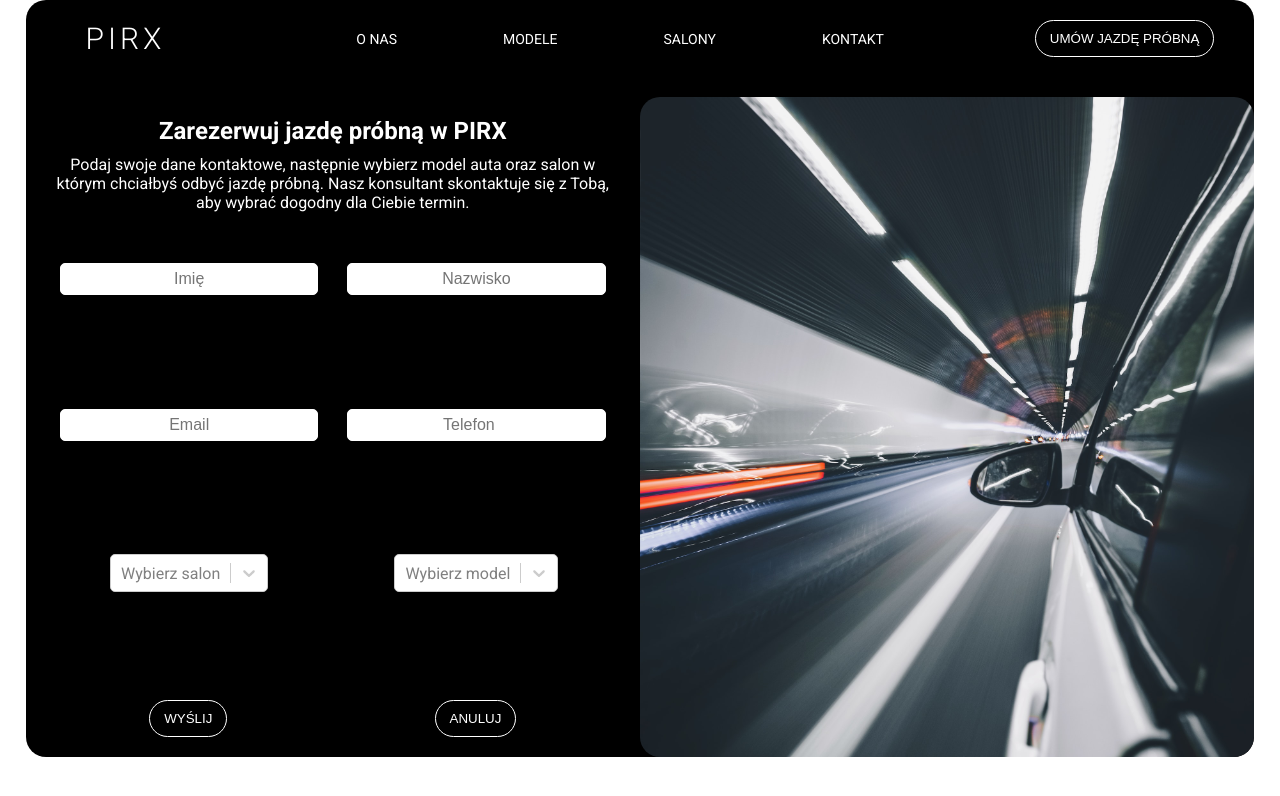
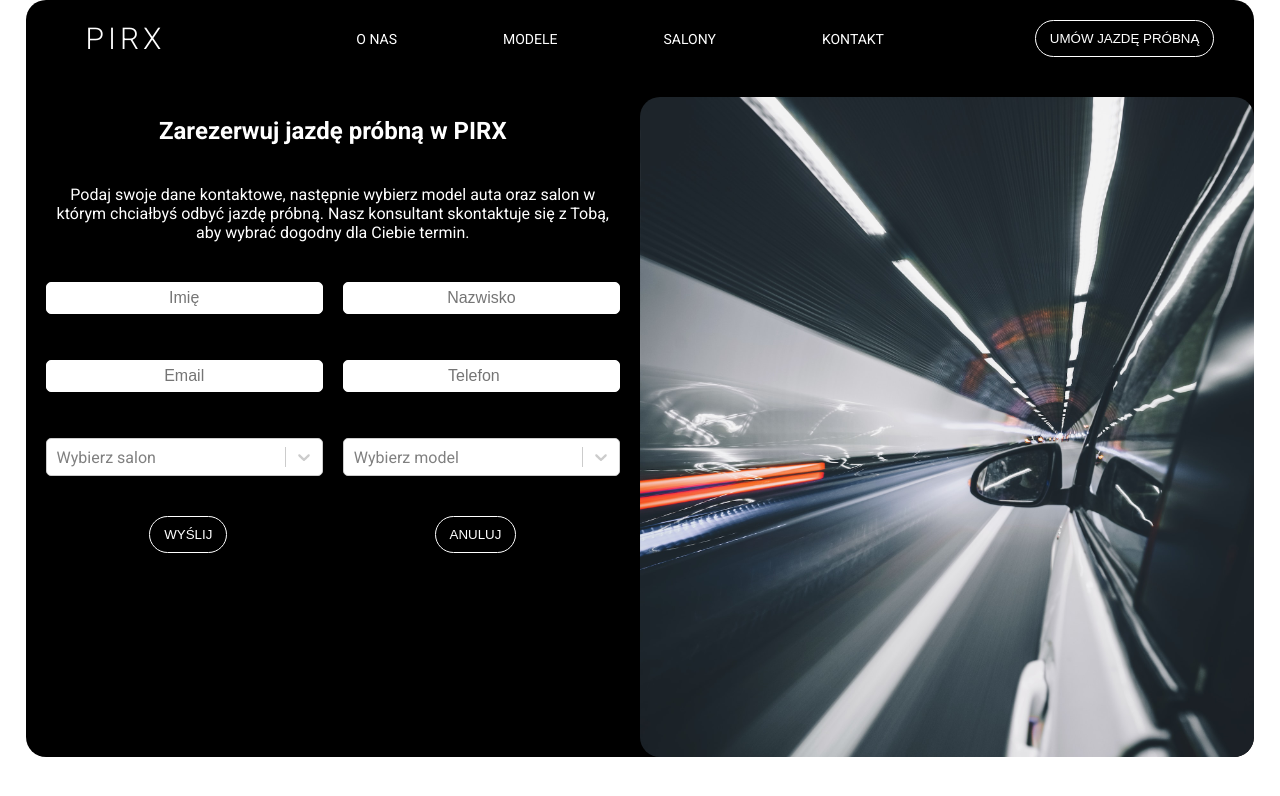
Before and after one commit to barteek-poz/PIRX-electric-car-React-Router-Vite-, a React (Vite) app: page /contact in a window 1280 px wide. Shown: the top 796 px of the page. Built offline with nearby package versions, Linux system fonts and the light colour scheme.

Commit message:
fixing contact form

```diff
--- a/src/pages/Contact.jsx
+++ b/src/pages/Contact.jsx
@@ -1,6 +1,5 @@
 import styles from "./Contact.module.css";
 import React, { useContext, useState } from "react";
-import { createPortal } from "react-dom";
 import Select from "react-select";
 import { useForm } from "react-hook-form";
 import bookingImg from "../img/booking.jpg";
@@ -40,7 +39,6 @@ const Contact = () => {
   const selectStyles = {
     control: (styles) => ({
       ...styles,
-      width: "100%",
       borderRadius: "5px",
       fontSize: "1.6rem",
     }),
@@ -75,9 +73,8 @@ const Contact = () => {
 
   return (
     <CenterContainer>
-
       <div className={styles.formWrapper}>
-        <form className={styles.formInputs}>
+        <form className={styles.formInputs} onSubmit={onSubmitForm}>
           <div className={styles.formHeader}>
             <h2 className={styles.formHeading}>
               Zarezerwuj jazdę próbną w PIRX
@@ -88,7 +85,7 @@ const Contact = () => {
               skontaktuje się z Tobą, aby wybrać dogodny dla Ciebie termin.{" "}
             </p>
           </div>
-          <div className={styles.inputBox}>
+          <div className={styles.row}>
             <input
               className={styles.formInput}
               placeholder="Imię"
@@ -100,8 +97,7 @@ const Contact = () => {
             {errors.name && errors.name.type === "required" && (
               <p className={styles.errorInput}>Name is required</p>
             )}
-          </div>
-          <div className={styles.inputBox}>
+
             <input
               className={styles.formInput}
               placeholder="Nazwisko"
@@ -111,10 +107,11 @@ const Contact = () => {
                 required: "Name is required",
               })}></input>
             {errors.name && errors.name.type === "required" && (
-              <p className={styles.errorInput}>Name is required</p>
+              <p className={styles.errorInput}>Surname is required</p>
             )}
           </div>
-          <div className={styles.inputBox}>
+
+          <div className={styles.row}>
             <input
               className={styles.formInput}
               placeholder="Email"
@@ -133,8 +130,7 @@ const Contact = () => {
             {errors.email && errors.email.type === "pattern" && (
               <p className={styles.errorInput}>{errors.email.message}</p>
             )}
-          </div>
-          <div className={styles.inputBox}>
+
             <input
               className={styles.formInput}
               placeholder="Telefon"
@@ -151,22 +147,24 @@ const Contact = () => {
               <p className={styles.errorInput}>{errors.phone.message}</p>
             )}
           </div>
-          <div className={styles.inputBox}>
+          <div className={styles.row}>
             <Select
               placeholder="Wybierz salon"
               value={salon}
               onChange={salonChangeHandler}
               options={carSalons}
-              styles={selectStyles}></Select>
+              styles={selectStyles}
+              className={styles.select}></Select>
+
             {errorSalon && <p className={styles.errorInput}>Wybierz salon</p>}
-          </div>
-          <div className={styles.inputBox}>
             <Select
               placeholder="Wybierz model"
               value={model}
               onChange={modelChangeHandler}
               options={carModels}
-              styles={selectStyles}></Select>
+              styles={selectStyles}
+              className={styles.select}></Select>
+
             {errorModel && <p className={styles.errorInput}>Wybierz model</p>}
           </div>
           {formValid && (
@@ -189,9 +187,7 @@ const Contact = () => {
           className={styles.bookingImg}
           style={{ backgroundImage: `url(${bookingImg})` }}></div>
       </div>
-
     </CenterContainer>
-
   );
 };
 
--- a/src/pages/Contact.module.css
+++ b/src/pages/Contact.module.css
@@ -11,13 +11,15 @@
   top: -40px;
  z-index: 0;
 }
+.row {
+    display: flex;
+    align-items: center;
+    justify-content: center;
+    gap: 2rem;
+    margin-bottom: 4rem;
 
+}
 .formInputs {
-  display: grid;
-  grid-template-columns: 1fr 1fr;
-  grid-template-rows: repeat(4, 1fr);
-  align-items: start;
-  justify-content: center;
   padding: 2rem;
 }
 .formHeader {
@@ -33,10 +35,12 @@
 
 .formText {
   font-size: 1.6rem;
+  margin: 4rem 0;
 }
 
 .formInput {
-  width: 90%;
+
+  width: 100%;
   text-align: center;
   font-size: 1.6rem;
   color: var(--color-black);
@@ -48,12 +52,9 @@
   margin-bottom: 0.6rem;
 }
 
-.inputBox {
-  display: flex;
-  align-items: center;
-  justify-content: center;
+.select {
+    width: 100%;
 }
-
 .formInput:focus {
   background-color: var(--color-black);
   color: var(--color-white);
--- a/src/pages/LandingPage.jsx
+++ b/src/pages/LandingPage.jsx
@@ -15,10 +15,7 @@ const LandingPage = () => {
             </h1>
             <div className={styles.heroBtn}>
               <Button>
-                <Link
-                  to="/about"
-                  className={styles.heroBtn}
-                  >
+                <Link to="/about" className={styles.heroBtn}>
                   Poznajmy się
                 </Link>
               </Button>
```
